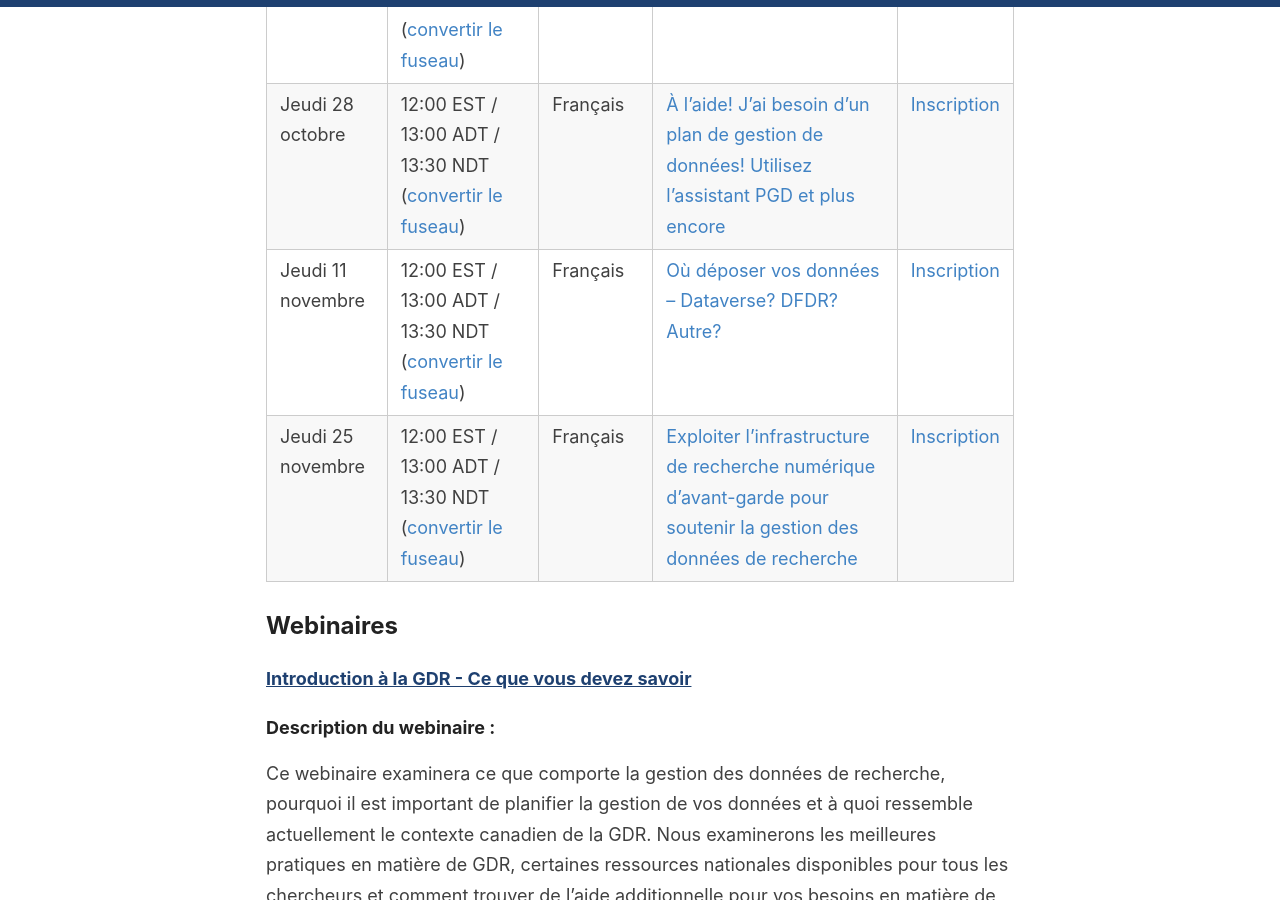
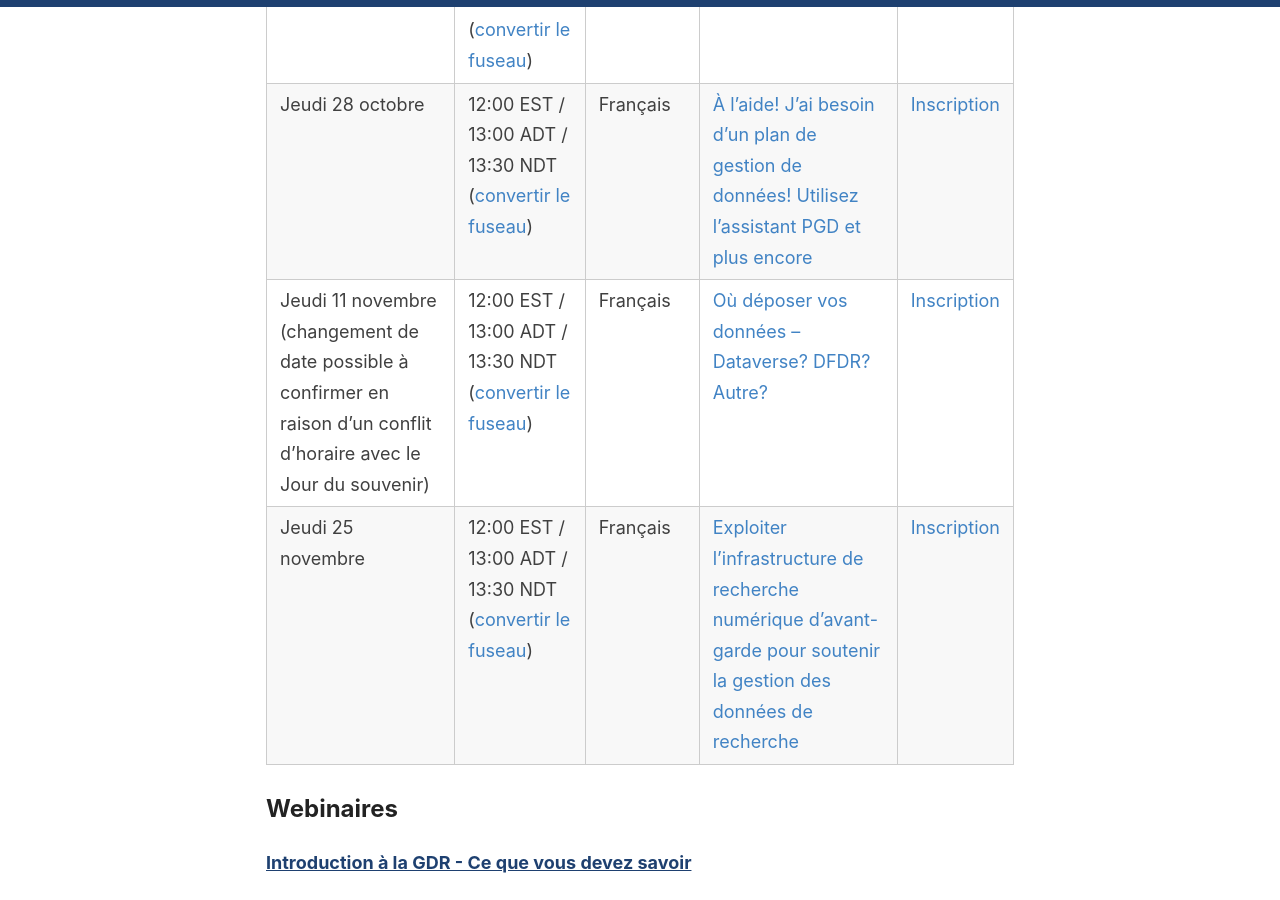
Before and after one commit to caul-dpsc/2021-rdm-series, a Jekyll site: the page built from _pages/index_fr.md, in a window 1280 px wide and 900 px high, scrolled down 1035 px. Built offline with Jekyll 4.4.1, drawn with Linux system fonts in a browser that asks for light colours.

Commit message:
Update index_fr.md

```diff
--- a/_pages/index_fr.md
+++ b/_pages/index_fr.md
@@ -13,7 +13,7 @@ permalink: /fr
 | ---- | ---- | -------- | ------- | -------- |
 | Jeudi 14 octobre | 12:00 EST / 13:00 ADT / 13:30 NDT ([convertir le fuseau](https://dateful.com/time-zone-converter?t=1pm&d=2021-10-14&tz2=Atlantic-Daylight-Time-ADT){:target="_blank"}) | Français | [Introduction à la GDR - Ce que vous devez savoir](#gdr) | [Inscription](https://stfx.libcal.com/language/change?lang=fr&url=https://stfx.libcal.com/calendar/caul/gdr){:target="_blank"} |
 | Jeudi 28 octobre |12:00 EST / 13:00 ADT / 13:30 NDT ([convertir le fuseau](https://dateful.com/time-zone-converter?t=1pm&d=2021-10-28&tz2=Atlantic-Daylight-Time-ADT){:target="_blank"}) | Français | [À l’aide! J’ai besoin d’un plan de gestion de données! Utilisez l'assistant PGD et plus encore](#dmp) | [Inscription](https://stfx.libcal.com/language/change?lang=fr&url=https://stfx.libcal.com/calendar/caul/aide){:target="_blank"} |
-| Jeudi 11 novembre | 12:00 EST / 13:00 ADT / 13:30 NDT ([convertir le fuseau](https://dateful.com/time-zone-converter?t=1pm&d=2021-11-11&tz2=Atlantic-Daylight-Time-ADT){:target="_blank"}) | Français | [Où déposer vos données – Dataverse? DFDR? Autre?](#dataverse) | [Inscription](https://stfx.libcal.com/language/change?lang=fr&url=https://stfx.libcal.com/calendar/caul/dataverse2){:target="_blank"} |
+| Jeudi 11 novembre (changement de date possible à confirmer en raison d'un conflit d’horaire avec le Jour du souvenir)| 12:00 EST / 13:00 ADT / 13:30 NDT ([convertir le fuseau](https://dateful.com/time-zone-converter?t=1pm&d=2021-11-11&tz2=Atlantic-Daylight-Time-ADT){:target="_blank"}) | Français | [Où déposer vos données – Dataverse? DFDR? Autre?](#dataverse) | [Inscription](https://stfx.libcal.com/language/change?lang=fr&url=https://stfx.libcal.com/calendar/caul/dataverse2){:target="_blank"} |
 | Jeudi 25 novembre | 12:00 EST / 13:00 ADT / 13:30 NDT ([convertir le fuseau](https://dateful.com/time-zone-converter?t=12pm&d=2021-11-25&tz2=Atlantic-Standard-Time-AST){:target="_blank"}) | Français | [Exploiter l’infrastructure de recherche numérique d'avant-garde pour soutenir la gestion des données de recherche](#cc) | [Inscription](https://stfx.libcal.com/language/change?lang=fr&url=https://stfx.libcal.com/calendar/caul/acenet2){:target="_blank"} |
 
 ## Webinaires
```
